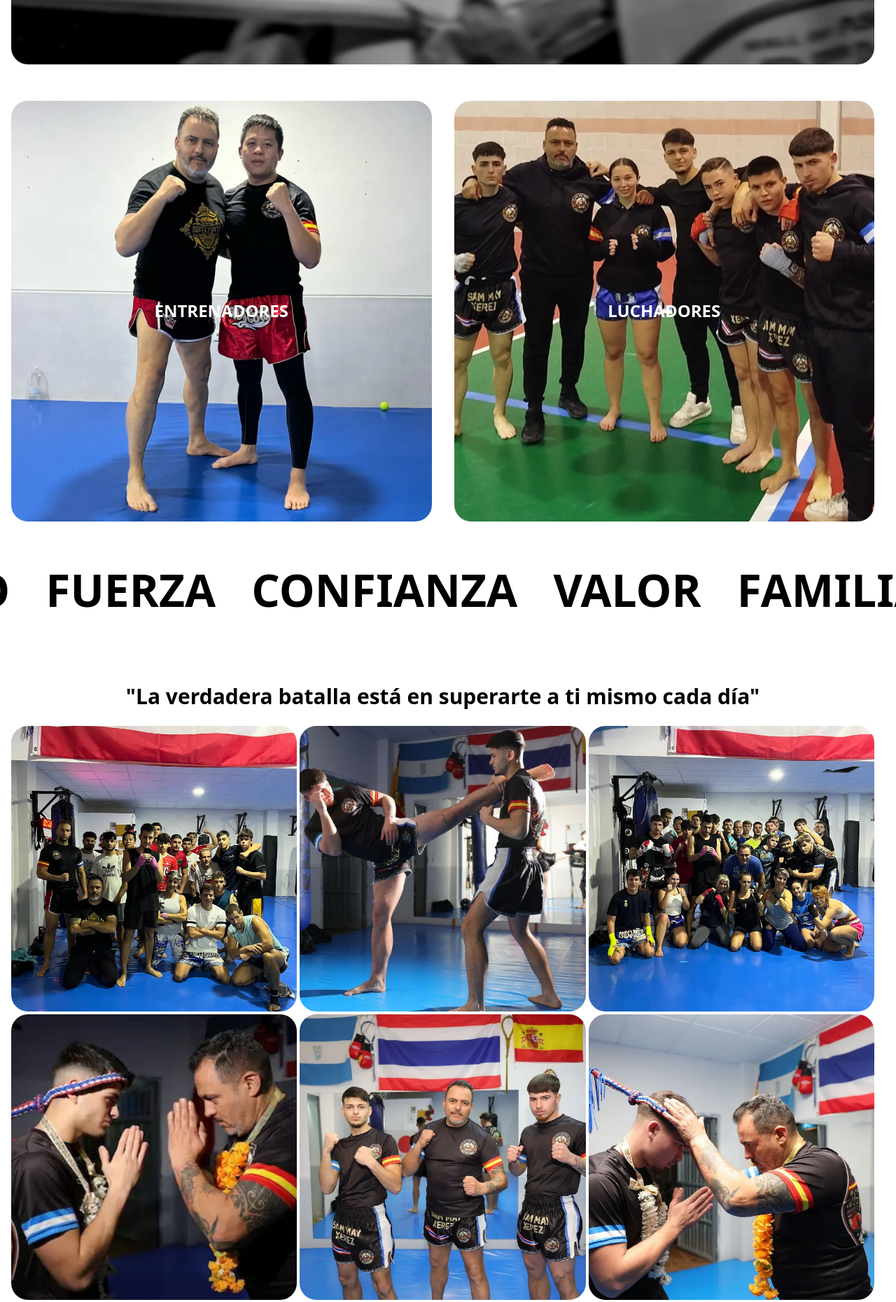
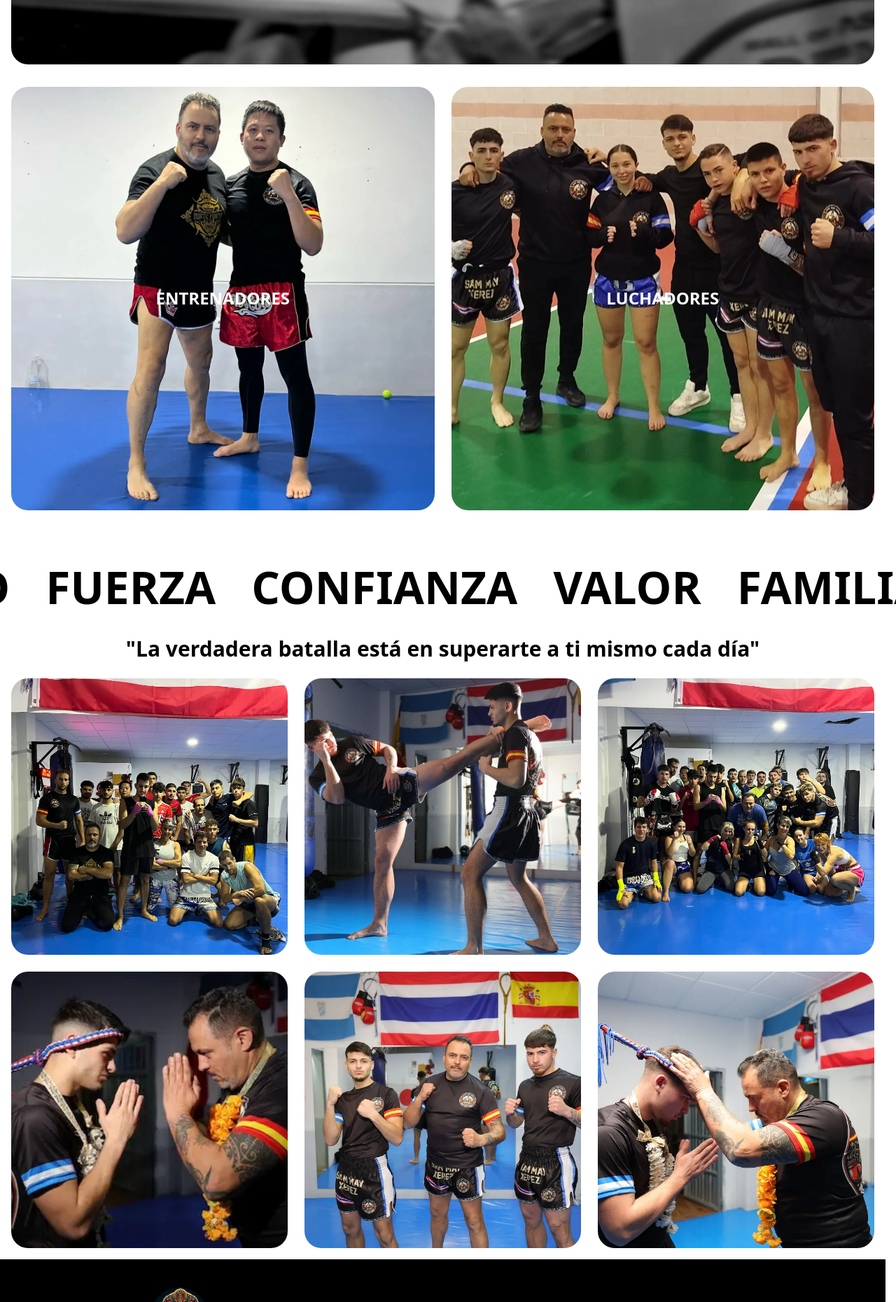
Before and after one commit to benjamibono/siam-may-xerez, an Astro site: page / in a window 1280 px wide. Shown: the part 840-2700 px from the top of the page at 70% size. Built offline with nearby package versions, Linux system fonts and the light colour scheme; Astro itself is replaced by a stand-in of ours; what @midudev/tailwind-animations would draw is missing.

Commit message:
Refactorizar estilos en Galeria.astro, Intro.astro y Selector.astro, optimizando clases y márgenes para una presentación más coherente y moderna. Se ajustan las proporciones de las imágenes y se mejora la interactividad con efectos de transformación.

```diff
--- a/src/components/Galeria.astro
+++ b/src/components/Galeria.astro
@@ -11,9 +11,6 @@
 import primos2 from "../images/primos.webp";
 import maymedel from "../images/may-medel.webp";
 import mayardilla from "../images/may-ardilla.webp";
-
-
-
 
 interface ImageData {
   src: ImageMetadata;
@@ -76,16 +73,16 @@
 ];
 ---
 
-<div class="pt-10 xs:pt-20 pb-5 xs:pb-10 px-4 max-w-[1800px] mx-auto">
+<div class="m-4">
   <h3
     class="flex justify-center pb-6 font-semibold text-balance text-center md:text-3xl"
   >
     "La verdadera batalla está en superarte a ti mismo cada día"
   </h3>
-  <div class="grid grid-cols-2 md:grid-cols-3 gap-1">
+  <div class="grid grid-cols-2 md:grid-cols-3 gap-2 lg:gap-6">
     {
       images.map((image) => (
-        <div class="overflow-hidden rounded-3xl">
+        <div class="overflow-hidden rounded-3xl aspect-square">
           <Image
             src={image.src}
             alt={image.alt}
@@ -93,8 +90,7 @@
             height={image.height}
             format={image.format}
             quality={image.quality}
-            class="zoom object-cover w-full h-full"
-            style="aspect-ratio: 1 / 1;"
+            class="w-full h-full object-cover transform transition-transform duration-300 ease-in-out hover:scale-105"
           />
         </div>
       ))
@@ -103,11 +99,7 @@
 </div>
 
 <style>
-  .zoom {
-    transition: all 0.5s ease;
-  }
-
-  .zoom:hover {
-    transform: scale(1.1);
+  img {
+    cursor: url("/cursor.png"), auto;
   }
 </style>
--- a/src/components/Intro.astro
+++ b/src/components/Intro.astro
@@ -1,5 +1,5 @@
 <div
-  class="h-screen space-y-10 bg-cover bg-center flex flex-col justify-center items-center bg-[url('/blur.webp')] md:rounded-3xl md:m-4 p-4 md:p-8"
+  class="h-screen space-y-10 bg-cover bg-center flex flex-col justify-center items-center bg-[url('/blur.webp')] rounded-3xl m-4 p-4 md:p-8"
   role="img"
   aria-label="Fondo difuminado del gimnasio Siam May Thai"
 >
--- a/src/components/Selector.astro
+++ b/src/components/Selector.astro
@@ -23,16 +23,17 @@
 ];
 ---
 
-<div class="flex flex-col md:flex-row justify-center mt-8">
+<div class="m-4">
+  <div class="flex flex-col md:flex-row justify-center gap-6">
     {
       categories.map((category) => (
-      <div class="w-full px-2 sm:px-0 sm:mx-4 my-1">
+        <div class="w-full md:w-1/2">
           <a
             href={`/${category.title.toLowerCase()}`}
             class="relative flex items-center justify-center text-white text-2xl font-bold rounded-lg uppercase"
             aria-label={`Ver sección de ${category.title.toLowerCase()}`}
           >
-          <div class="overflow-hidden rounded-3xl">
+            <div class="overflow-hidden rounded-3xl w-full h-full">
               <Image
                 src={category.foto}
                 alt={category.alt}
@@ -40,7 +41,7 @@
                 height={600}
                 format="webp"
                 quality={80}
-              class="justify-center object-cover transform transition-transform duration-300 ease-in-out hover:scale-105"
+                class="w-full h-full justify-center object-cover transform transition-transform duration-300 ease-in-out hover:scale-105"
               />
             </div>
             <div class="absolute inset-0 flex items-center justify-center pointer-events-none">
@@ -51,6 +52,7 @@
       ))
     }
   </div>
+</div>
 <style>
   a {
     cursor: url("/cursor.png"), auto;
```
Lines whose indentation alone changed are shown as unchanged.
